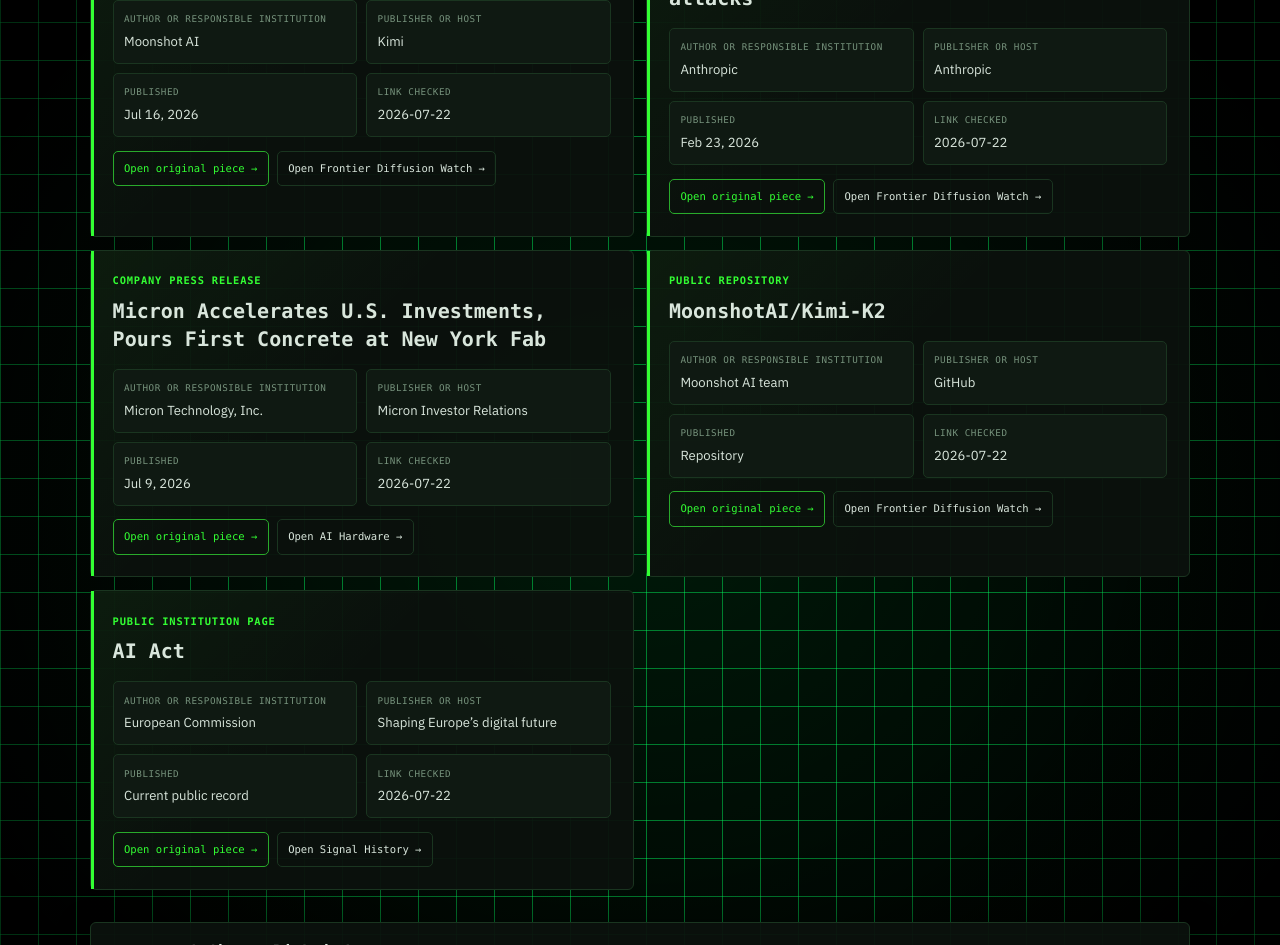
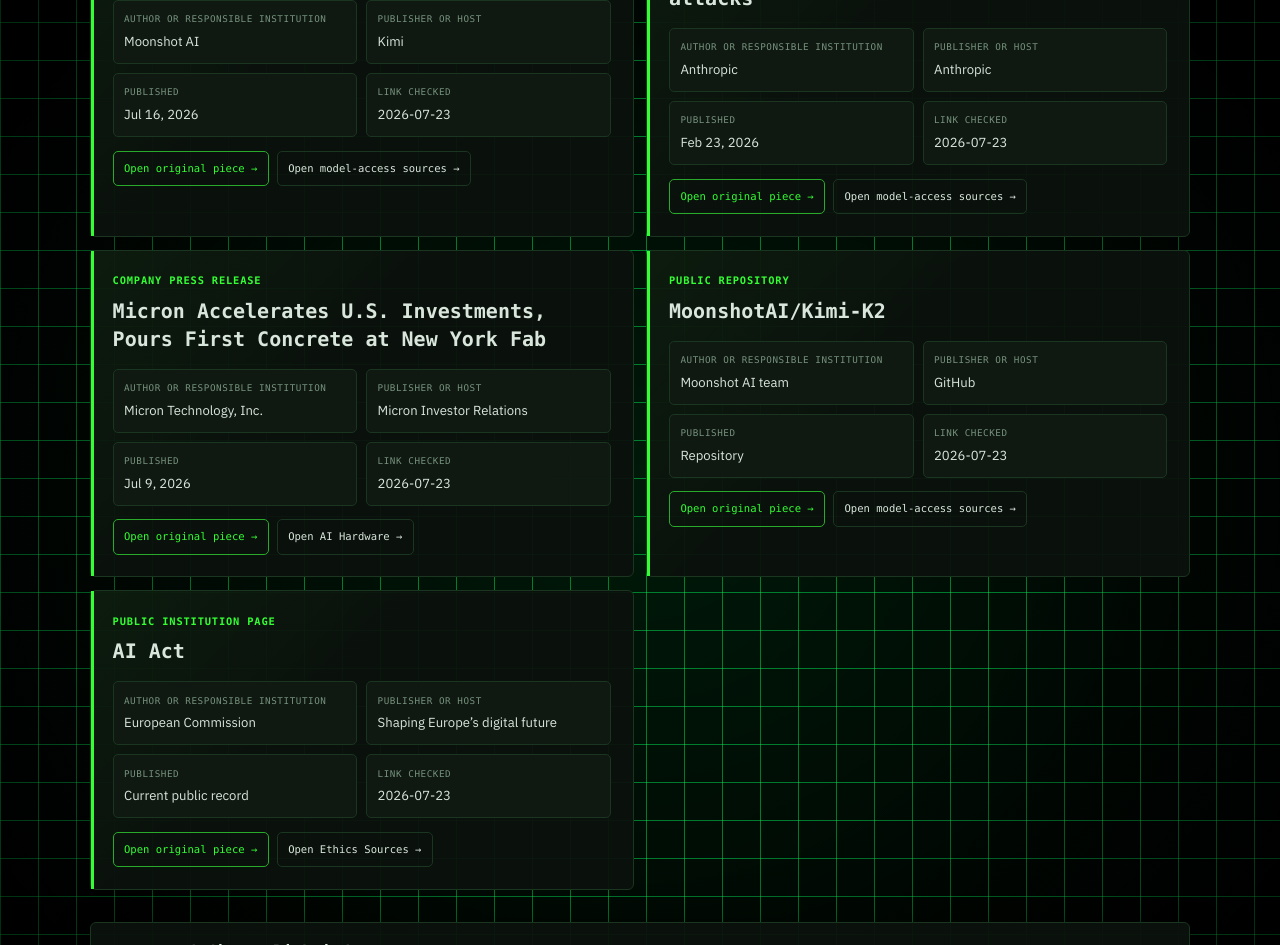
Before and after one commit to Joeyjojoe-jr/triwei-ai-site, a Jekyll site: the page built from index.md, in a window 1280 px wide and 1400 px high, scrolled down 1406 px. Shown: the part 168-1113 px from the top of the window. Built offline with Jekyll 4.4.1, drawn with Linux system fonts in a browser that asks for light colours.

Commit message:
fix: update homepage tracker routes and labels

```diff
--- a/_data/home_sources.json
+++ b/_data/home_sources.json
@@ -1,6 +1,6 @@
 {
-  "version": "1.0.0",
-  "checked_on": "2026-07-22",
+  "version": "1.0.1",
+  "checked_on": "2026-07-23",
   "publication_rule": "TriWei does not publish AI-written synopses of third-party works. This register contains source metadata and direct links only.",
   "orbit_fallbacks": {
     "labs": [
@@ -43,8 +43,8 @@
       "source_type": "Developer publication",
       "published_display": "Jul 16, 2026",
       "source_url": "https://www.kimi.com/blog/kimi-k3",
-      "checked_on": "2026-07-22",
-      "tracker_label": "Open Frontier Diffusion Watch",
+      "checked_on": "2026-07-23",
+      "tracker_label": "Open model-access sources",
       "tracker_url": "/industry/#diffusion"
     },
     {
@@ -55,8 +55,8 @@
       "source_type": "Organization-authored publication",
       "published_display": "Feb 23, 2026",
       "source_url": "https://www.anthropic.com/news/detecting-and-preventing-distillation-attacks",
-      "checked_on": "2026-07-22",
-      "tracker_label": "Open Frontier Diffusion Watch",
+      "checked_on": "2026-07-23",
+      "tracker_label": "Open model-access sources",
       "tracker_url": "/industry/#diffusion"
     },
     {
@@ -67,7 +67,7 @@
       "source_type": "Company press release",
       "published_display": "Jul 9, 2026",
       "source_url": "https://investors.micron.com/news-releases/news-release-details/micron-accelerates-us-investments-pours-first-concrete-new-york",
-      "checked_on": "2026-07-22",
+      "checked_on": "2026-07-23",
       "tracker_label": "Open AI Hardware",
       "tracker_url": "/hardware/"
     },
@@ -79,8 +79,8 @@
       "source_type": "Public repository",
       "published_display": "Repository",
       "source_url": "https://github.com/MoonshotAI/Kimi-K2",
-      "checked_on": "2026-07-22",
-      "tracker_label": "Open Frontier Diffusion Watch",
+      "checked_on": "2026-07-23",
+      "tracker_label": "Open model-access sources",
       "tracker_url": "/industry/#diffusion"
     },
     {
@@ -91,9 +91,9 @@
       "source_type": "Public institution page",
       "published_display": "Current public record",
       "source_url": "https://digital-strategy.ec.europa.eu/en/policies/regulatory-framework-ai",
-      "checked_on": "2026-07-22",
-      "tracker_label": "Open Signal History",
-      "tracker_url": "/signals/?topic=accountability#signal-ledger"
+      "checked_on": "2026-07-23",
+      "tracker_label": "Open Ethics Sources",
+      "tracker_url": "/ethics/"
     }
   ]
 }
```
